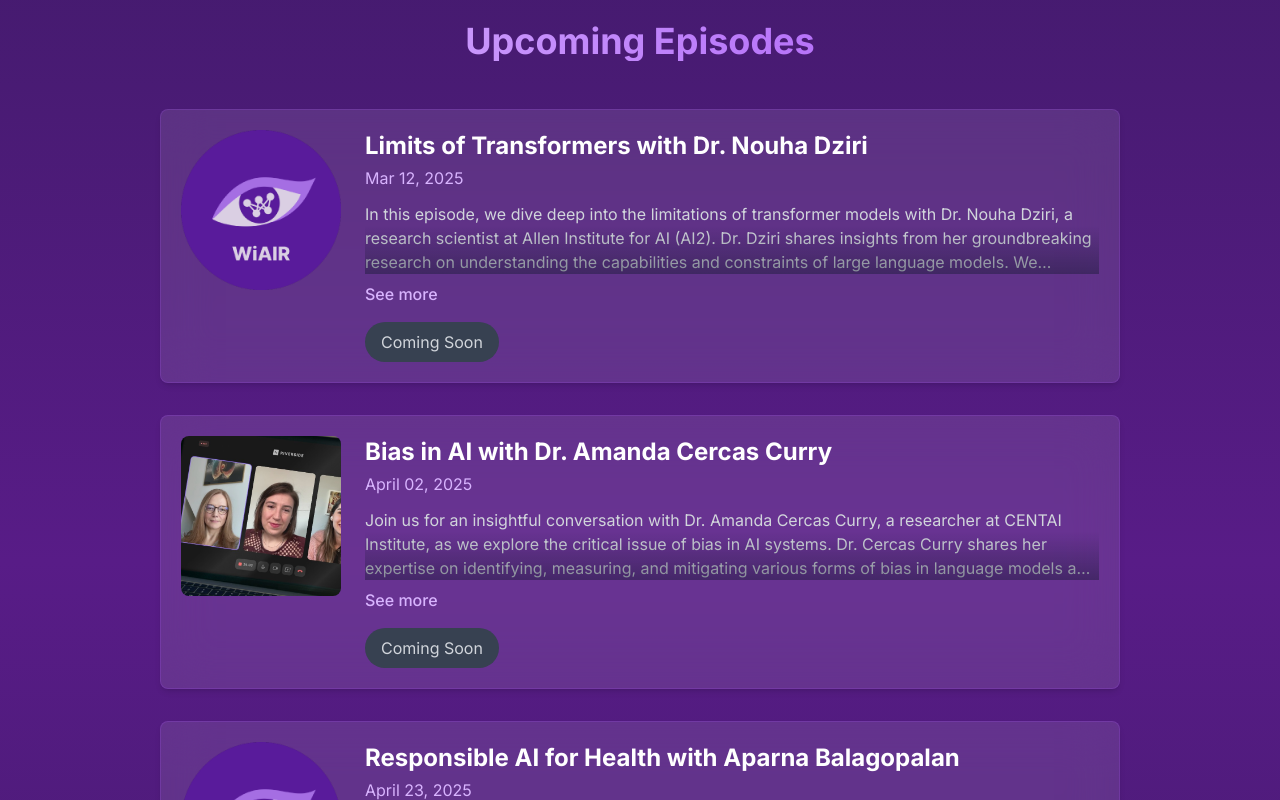
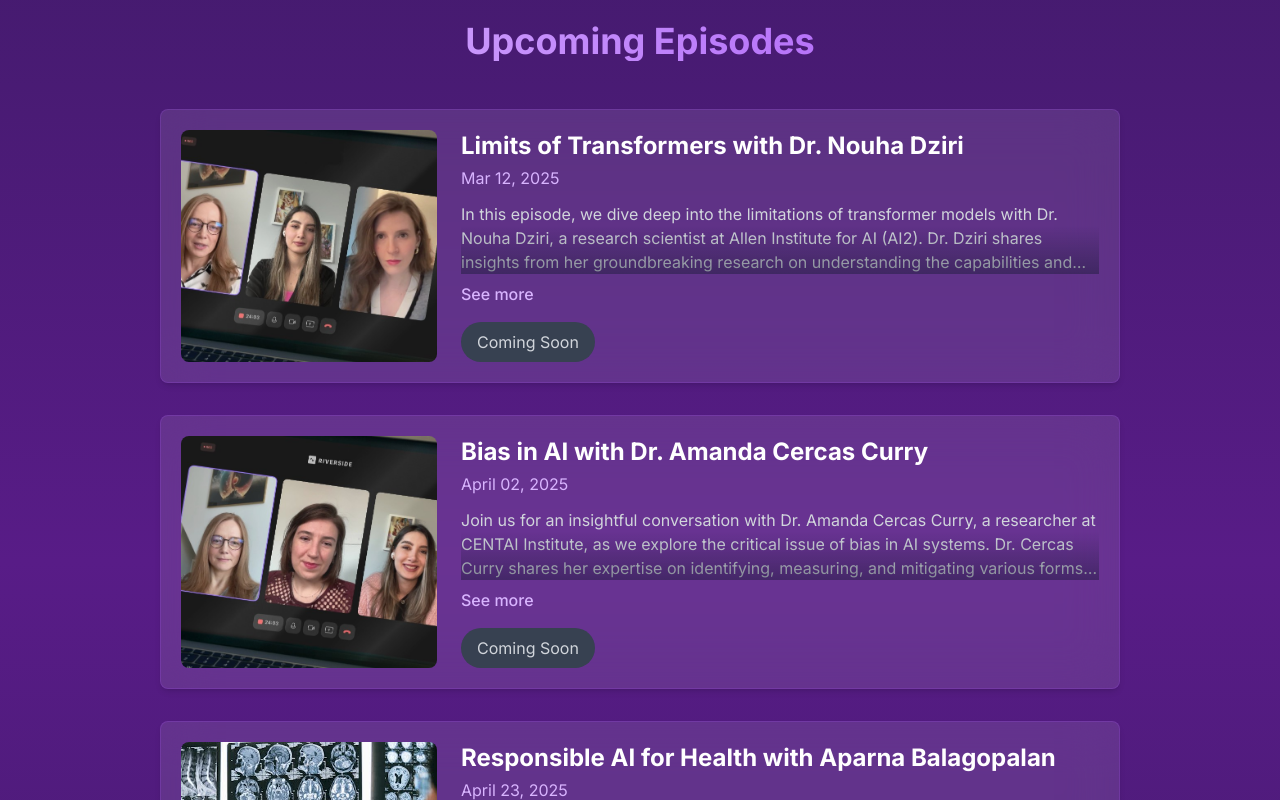
Before and after one commit to women-in-ai-research/women-in-ai-research.github.io, a Next.js app: page / in a window 1280 px wide. Shown: the part 1760-2560 px from the top of the page. Built offline with nearby package versions, Linux system fonts and the light colour scheme; no server answers.

Commit message:
update episodes photos

```diff
--- a/app/components/podcast/EpisodeList.tsx
+++ b/app/components/podcast/EpisodeList.tsx
@@ -17,6 +17,7 @@ interface EpisodeCardProps {
     description: string;
     publishDate: string;
     imageUrl: string;
+    imagePosition?: string;
     longDescription?: string;
     episodeLink?: string | null;
     youtubeLink?: string | null;
@@ -29,6 +30,7 @@ function EpisodeCard({
     description,
     publishDate,
     imageUrl,
+    imagePosition = "object-center",
     longDescription,
     episodeLink,
     youtubeLink,
@@ -59,13 +61,17 @@ function EpisodeCard({
 
     return (
         <div className="bg-white/10 backdrop-blur-xl p-5 rounded-lg shadow-md border border-purple-500/20">
-            <div className="flex flex-col md:flex-row gap-5 items-start">
+            <div className="flex flex-col md:flex-row gap-5 items-stretch">
                 {/* Episode image - left side */}
-                <div className="w-32 h-32 md:w-40 md:h-40 mx-auto md:mx-0 rounded-lg shrink-0 overflow-hidden">
+                <div className="w-full md:w-64 h-48 md:h-auto mx-auto md:mx-0 rounded-lg shrink-0 overflow-hidden">
                     <img
                         src={imageUrl}
                         alt={title}
-                        className="w-full h-full object-cover"
+                        className="w-full h-full"
+                        style={{
+                            objectFit: 'cover',
+                            objectPosition: imagePosition
+                        }}
                     />
                 </div>
 
@@ -153,6 +159,7 @@ export function EpisodeList({ episodes, loading, error }: EpisodeListProps) {
                     description={episode.description}
                     publishDate={episode.publishDate}
                     imageUrl={episode.imageUrl}
+                    imagePosition={episode.imagePosition}
                     longDescription={episode.longDescription}
                     episodeLink={episode.episodeLink}
                     youtubeLink={episode.youtubeLink}
--- a/app/data/episodes.json
+++ b/app/data/episodes.json
@@ -5,7 +5,8 @@
     "description": "Interview with Dr. Nouha Dziri, a research scientist at Allen Institute for AI (AI2), USA.",
     "longDescription": "In this episode, we dive deep into the limitations of transformer models with Dr. Nouha Dziri, a research scientist at Allen Institute for AI (AI2). Dr. Dziri shares insights from her groundbreaking research on understanding the capabilities and constraints of large language models. We discuss the challenges in reasoning, factuality, and ethical considerations that come with deploying these powerful AI systems. This conversation explores both technical aspects and broader implications for the future of AI research.",
     "publishDate": "Mar 12, 2025",
-    "imageUrl": "/images/logo.png",
+    "imageUrl": "/images/episodes/ep-1-limits-of-transformers.jpg",
+    "imagePosition": "70% 30%",
     "episodeLink": null,
     "youtubeLink": null,
     "spotifyLink": null
@@ -17,6 +18,7 @@
     "longDescription": "Join us for an insightful conversation with Dr. Amanda Cercas Curry, a researcher at CENTAI Institute, as we explore the critical issue of bias in AI systems. Dr. Cercas Curry shares her expertise on identifying, measuring, and mitigating various forms of bias in language models and other AI applications. We discuss the social and ethical implications of biased AI, and how researchers are working to create more fair and inclusive systems. This episode highlights the importance of diverse perspectives in AI development and the ongoing challenges in the field.",
     "publishDate": "April 02, 2025",
     "imageUrl": "/images/episodes/ep-2-bias-in-ai.jpg",
+    "imagePosition": "60% 40%",
     "episodeLink": null,
     "youtubeLink": null,
     "spotifyLink": null
@@ -27,7 +29,8 @@
     "description": "Interview with Aparna Balagopalan, a PhD student at MIT, USA.",
     "longDescription": "This episode features Aparna Balagopalan, a brilliant PhD student at MIT, discussing the intersection of AI and healthcare. Aparna shares her research on developing fair, interpretable, and robust models for healthcare applications. We explore the unique challenges of applying AI in medical contexts, including data privacy, regulatory considerations, and the critical importance of model transparency. The conversation covers both technical innovations and ethical frameworks necessary for responsible AI deployment in healthcare settings.",
     "publishDate": "April 23, 2025",
-    "imageUrl": "/images/logo.png",
+    "imageUrl": "/images/episodes/ep-3-responsibile-ai-for-health.jpeg",
+    "imagePosition": "60% 40%",
     "episodeLink": null,
     "youtubeLink": null,
     "spotifyLink": null
@@ -39,6 +42,7 @@
     "longDescription": "Can robots have feelings? In this fascinating episode, we speak with Dr. Angelica Lim, Assistant Professor at Simon Fraser University and leader of the SFU Rosie Lab. Dr. Lim discusses her pioneering work on developing artificial intelligence software that enables robots to interact with social intelligence and empathy. We explore the intersection of robotics, neuroscience, machine learning, and developmental psychology, and consider both the technical challenges and philosophical questions surrounding emotional AI. This conversation offers a glimpse into the future of human-robot interaction and the potential for machines to understand and respond to human emotions.",
     "publishDate": "TBD",
     "imageUrl": "/images/logo.png",
+    "imagePosition": "60% 40%",
     "episodeLink": null,
     "youtubeLink": null,
     "spotifyLink": null
```
